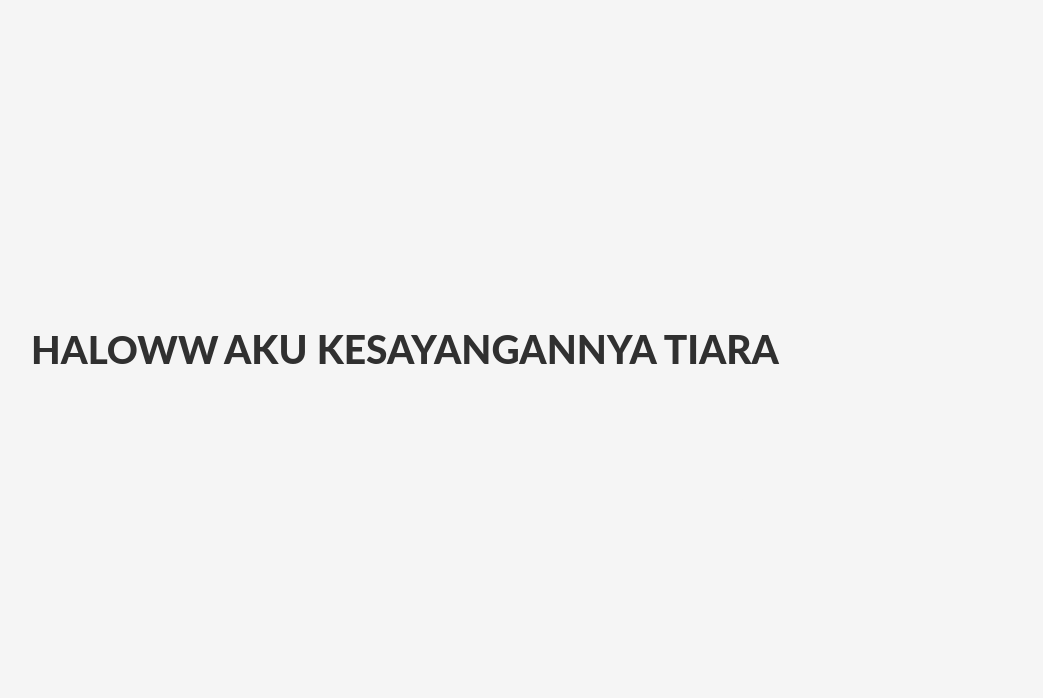
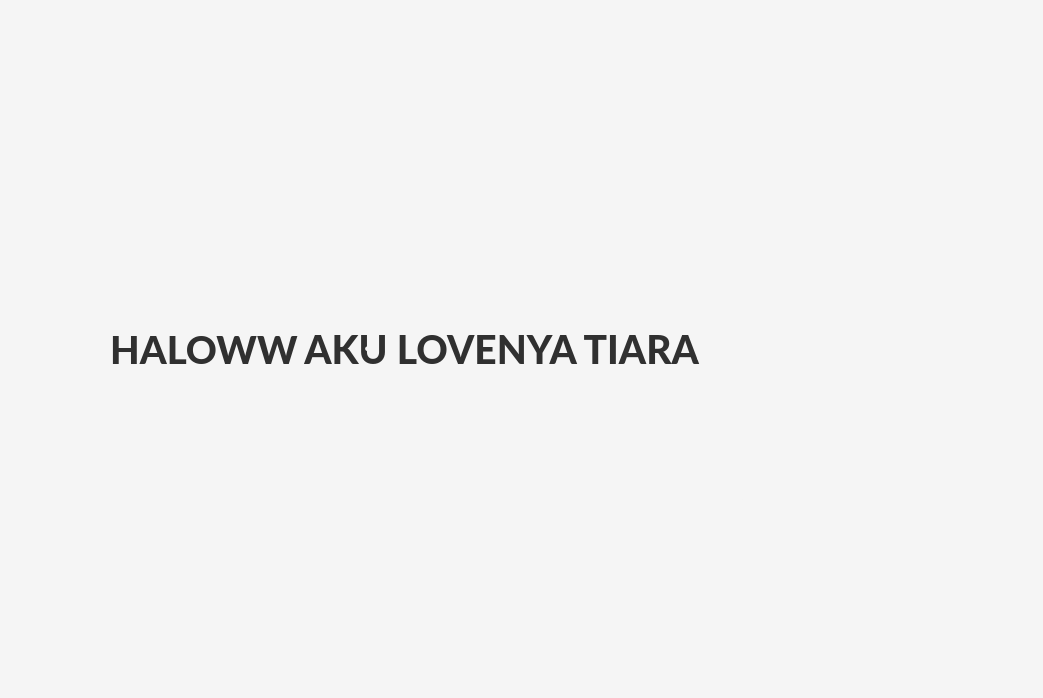
Before and after one commit to Tiaraacantik/ily, a plain HTML site: page index.html in a window 1280 px wide. Both pictures are taken after a click on the button "Start". Shown: the top 698 px of the page, without its empty margins (237-1280 px from the left). Drawn offline with nearby package versions, Linux system fonts and the light colour scheme.

Commit message:
Update index.html

```diff
--- a/index.html
+++ b/index.html
@@ -5,7 +5,7 @@
 	<meta charset="UTF-8" />
 	<meta http-equiv="X-UA-Compatible" content="IE=edge,chrome=1">
 	<meta name="viewport" content="width=device-width, initial-scale=1.0">
-	<title>Hai ❤</title>
+	<title>Hai Love❤</title>
 	<meta name="author" content="Heryoka">
 	<link rel="stylesheet" type="text/css" href="css/komponen.css" />
 	<link rel="stylesheet" type="text/css" href="css/animasi.css" />
@@ -38,7 +38,7 @@
 			<div class="kotak">
 				<h1 class="ml15">
 					<span class="word">Haloww</span>
-					<span class="word">Aku Kesayangannya Tiara</span>
+					<span class="word">Aku lovenya Tiara</span>
 				</h1>
 			</div>
 		</div>
```
